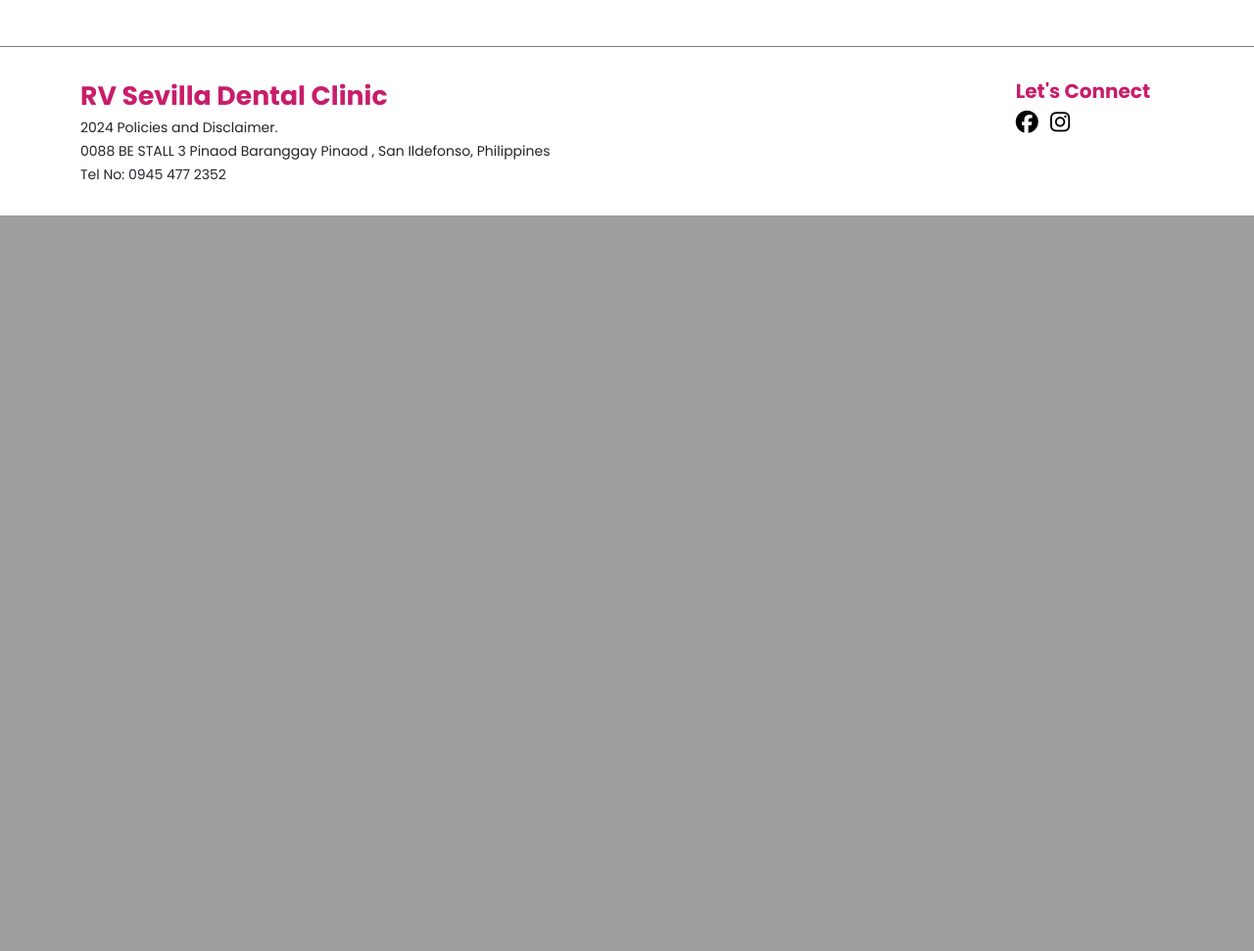
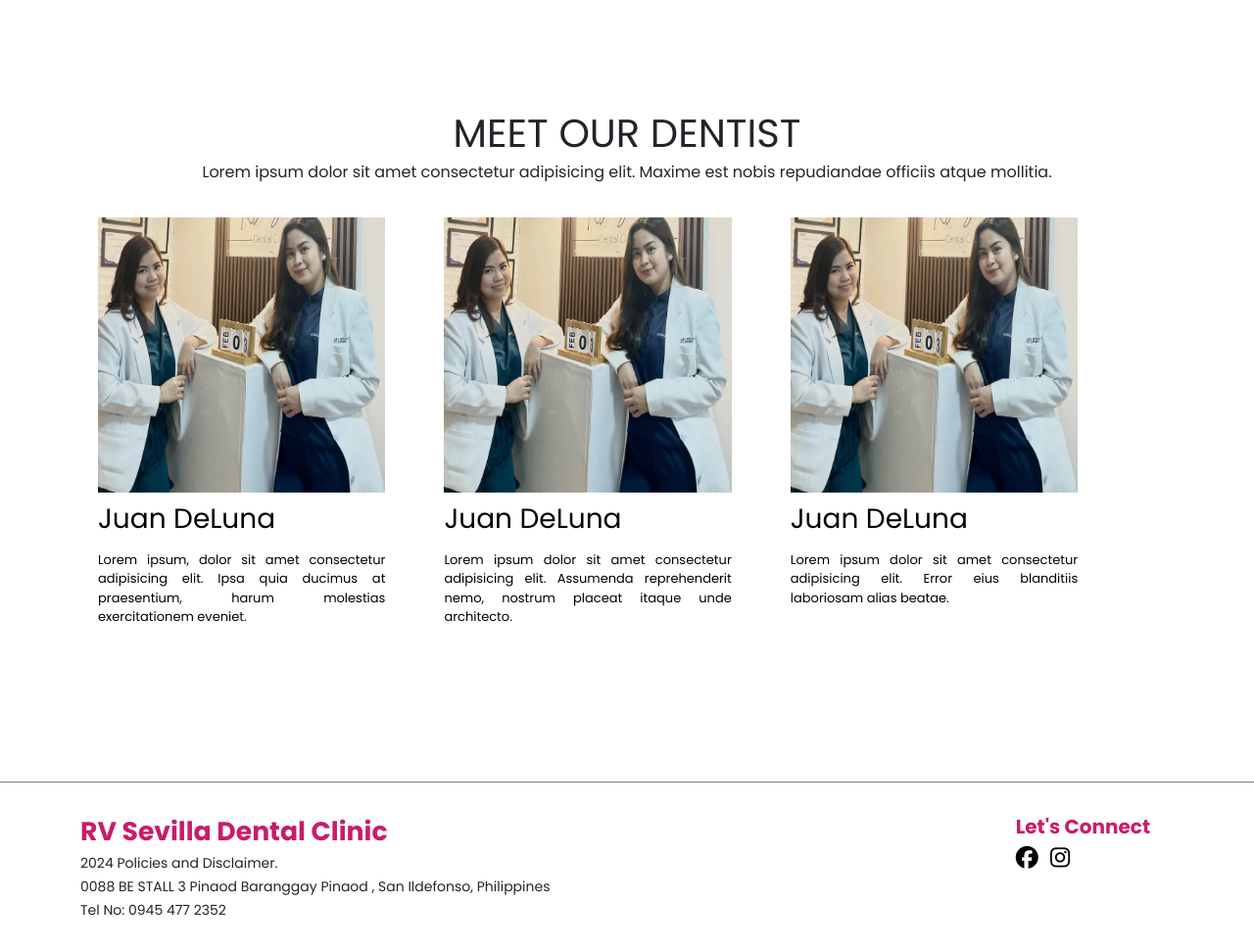
Before and after one commit to arbelace/RV-Dental, a PHP site: page /about.php in a window 1280 px wide. Shown: the part 1602-2573 px from the top of the page at 98% size. Before the commit the page ends 1822 px from the top, so only its background shows below. Run offline with PHP 8.4, Linux system fonts and the light colour scheme; some libraries are stand-ins or nearby versions.

Commit message:
AboutPage

```diff
--- a/Dental/about.php
+++ b/Dental/about.php
@@ -1,81 +1,59 @@
 <?php
     // session_start();
-    $title = "About | Kōhī®";
+    $title = "About | About RV";
     include('functions/userfunction.php');
     include('./includes/header.php');
 ?>
-
-    <section style="background-image: url('img/about.png') !important; background-repeat: no-repeat; background-position: left
-        !important; background-size: cover; background-attachment: fixed;">
+<section style="background-color:white;">
     <div class="container">
     <div class="row min-vh-100 align-items-center">
-                <div class="col-lg-6 col-sm-12 ps-lg-3">
-                    <h1 id="text" style="letter-spacing: 10px; font-size: 50pt; color: #1f8555;" class="pb-lg-0 mb-lg-0"></h1>
-                    <p class="text-white">Lorem ipsum dolor sit amet consectetur adipisicing elit. Unde consequatur voluptatibus quibusdam laudantium saepe quidem tenetur nam ut sequi nesciunt similique, debitis quia necessitatibus magnam eos velit? Fugiat, numquam itaque!</p>
-                    <a href="503.php">
-                     <button type="button" class="btn btn-success mt-lg-2 btn-sm">View More!</button>
-                    </a>
+                <div class="col-lg-12 col-sm-12 text-left">
+                    <h2 style="color:black; letter-spacing: 0px; font-size: 20px;">RV SEVILLA<h2>
+                            <h2 style="color:black; letter-spacing: 0px; font-size: 60px;"> Smile Confidentaly.</h2>
+                            <Volunteer style="color:black;">Lorem ipsum, dolor sit amet consectetur adipisicing elit.<br> Harum, et! Neque nisi odio earum voluptatem similique asperiores magni reiciendis<br> rem esse incidunt corporis vel, ut eveniet soluta veniam suscipit hic!</p>
+                                <button type="button" class="btn btn-dark">Join Now!</button>
                 </div>
         </div>
     </div>
 </section>
 
-    <section style="background-color: #e4e4e4;">
+<section style="background-color: white;">
     <div class="container">
-            <div class="row min-vh-50 align-items-center">
-                <div class="col-lg-7 col-sm-12 ps-lg-3">
-                    <h1 style="letter-spacing: 7px; font-size: 30pt; color: #1f8555;" class="pb-lg-0 mb-lg-0">Our Heritage</h1>
-                    <h5>Our story begins in 1939.</h5>
-                    <p>Lorem ipsum dolor sit amet consectetur adipisicing elit. Quisquam rerum minus asperiores quas eos repudiandae, placeat temporibus alias consequuntur iusto dolor odit accusantium repellendus doloribus sequi. Asperiores possimus illo cupiditate?</p>
-                    <p>Lorem ipsum dolor sit amet consectetur adipisicing elit. Sint deserunt veritatis repudiandae illo quas velit quis quae, et magni amet vero reiciendis debitis aperiam ea neque rem suscipit ab voluptatem?</p>
-                    <p>Lorem, ipsum dolor sit amet consectetur adipisicing elit. Enim cumque ducimus, ipsam quas doloremque quo. Dolores obcaecati architecto sequi totam nam natus rem harum et repellat asperiores? Incidunt, aliquam et?s</p>
-                    <hr style="color: #1f8555;">
-
-                    <figcaption class="blockquote-footer mt-lg-1">
-                      Coffee is a hug in a mug. <i class="fa-solid fa-mug-hot"></i>
-                    </figcaption>
-                    <a href="503.php">
-                        <button type="button" class="btn btn-outline-success btn-sm">Learn more.</button>
-                    </a>
+        <div class="row min-vh-100 align-items-center">
+            <div class="col-lg-6 col-sm-12 ">
+                <img src="img/dummy_img_2.png" style="width: 520px;">
             </div>
-
-                <div class="col-lg-5 text-center col-sm-12">
-                    <img src="img/about-sec2.png" style="height: 100%; width: 35rem;">
+            <div class="col-lg-6 col-sm-12">
+                <h2 style="color: var(--first-color);">RV Sevilla Dental CLinic</h2>
+                <p>Lorem ipsum dolor sit amet consectetur adipisicing elit. Asperiores, iusto magni? Voluptatem iusto necessitatibus vel reprehenderit minus velit cupiditate molestias possimus dolorum! Praesentium quam eligendi dolorem vitae itaque quibusdam odio..iusto magni? Voluptatem iusto necessitatibus vel reprehenderit minus velit cupiditate molestias possimus dolorum! Praesentium quam eligendi dolorem vitae itaque quibusdam odio.</p>
+                <button type="button" class="btn btn-dark">View our Members</button>
             </div>
         </div>
     </div>
 </section>
 
 <section>
-        <div>
-            <div class="row min-vh-50 align-items-center py-lg-5">
-                <div class="col-lg-5 col-sm-12">
-                    <img src="img/about-sec3.png">
+    <div class="container">
+    <div class="row min-vh-100 align-items-center">
+    <div class="col-lg-12 col-sm-12 text-left">
+        <h1 style="text-align: center;" class="text-left mb-1">MEET OUR DENTIST</h1>
+        <p style="text-align: center;" class="text-center mb-1">Lorem ipsum dolor sit amet consectetur adipisicing elit. Maxime est nobis repudiandae officiis atque mollitia.</p>
+        <div class="row">
+            <div class="dentist-col">
+                <img src="img/what.png">
+                <h3 style="color: black;" class="text-start">Juan DeLuna</h3>
+                <p style="color:black;" class="text-left">Lorem ipsum, dolor sit amet consectetur adipisicing elit. Ipsa quia ducimus at praesentium, harum molestias exercitationem eveniet.</p>
             </div>
-                <div class="col-lg-7 col-sm-12">
-                    <h1 style="letter-spacing: 10px; font-size: 30pt; color: #1f8555;">Coffee & Crafts</h1>
-                    <p>It takes many hands to craft the perfect cup of coffee – from the farmers who tend to the red-ripe coffee cherries, to the master roasters who coax the best from every bean, and to the barista who serves it with care. We are committed to the highest standards of quality and service, embracing our heritage while innovating to create new experiences to savor.</p>
-                    <a href="503.php">
-                        <button type="button" class="btn btn-outline-success btn-sm">Learn more</button>
-                    </a>
-
+            <div class="dentist-col">
+                <img src="img/what.png">
+                <h3 style="color: black;" class="text-left">Juan DeLuna</h3>
+                <p style="color: black;" class="text-left">Lorem ipsum dolor sit amet consectetur adipisicing elit. Assumenda reprehenderit nemo, nostrum placeat itaque unde architecto.</p>
             </div>
+            <div class="dentist-col">
+                <img src="img/what.png">
+                <h3 style="color: black;" class="text-left;">Juan DeLuna</h3>
+                <p style="color: black;" class="text-left">Lorem ipsum dolor sit amet consectetur adipisicing elit. Error eius blanditiis laboriosam alias beatae.</p>
             </div>
         </div>
 </section>
-
-    <script>
-      var i=0,text;
-
-      text = "About Kōhī®"
-      function typing() {
-        if(i<text.length){
-          document.getElementById("text").innerHTML += text.charAt(i);
-          i++;
-          setTimeout (typing, 100);
-        }
-      }
-      typing();
-    </script>
-
 <?php include('./includes/footer.php'); ?>
--- /dev/null
+++ b/Dental/admin/lib/css/arbel.css
@@ -0,0 +1,36 @@
+/* @import url("https://fonts.googleapis.com/css?family=Acme|Lobster|Patua+One|Rubik|Sniglet"); */
+@import url('https://fonts.googleapis.com/css2?family=Poppins:wght@100;200;300;400;600;700&display=swap');
+
+@media(max-width: 700px) {
+  .dentist-col img {
+    margin-left: 0px;
+    margin-right: 15px;
+
+  }
+}
+.dentist-col {
+  padding: 30px;
+  flex-basis: 31%;
+  border-radius: 10px;
+  margin-bottom: 5%;
+  text-align: justify;
+
+}
+
+.dentist-col img {
+  width: 100%;
+  height: 75%;
+  border-radius: 0px;
+}
+
+.dentist-col p {
+  padding: 0;
+  font-size: small;
+}
+
+.dentist-col h3 {
+  margin-top: 10px;
+  margin-bottom: 15px;
+  text-align: left;
+
+}
--- a/Dental/includes/header.php
+++ b/Dental/includes/header.php
@@ -10,6 +10,7 @@
         <meta name="viewport" content="width=device-width, initial-scale=1">
         <link rel="stylesheet" href="admin/lib/css/bs.css">
         <link rel="stylesheet" href="admin/lib/css/my_style.css">
+        <link rel="stylesheet" href="admin/lib/css/arbel.css">
         <link rel="stylesheet" href="admin/lib/css/flickity.css">
         <link rel="stylesheet" href="admin/lib/css/alertify.min.css">
         <link rel="stylesheet" href="admin/lib/css/bootstrap.min.css">
--- a/Dental/includes/navbar.php
+++ b/Dental/includes/navbar.php
@@ -5,7 +5,7 @@
     <div class="nav__menu mt-lg-3" id="nav-menu">
       <ul class="nav__list ">
         <li class="nav__item"><a href="index.php" class="nav__link active-link">Home</a></li>
-        <li class="nav__item text-white"><a href="503.php" class="nav__link">About</a></li>
+        <li class="nav__item text-white"><a href="about.php" class="nav__link">About</a></li>
         <li class="nav__item text-white"><a href="503.php" class="nav__link">Contact Us</a></li>
 
         <?php
```
Also changed, not shown: Dental/img/what.png (added), Dental/uploaded/1706906118.png (deleted), Dental/uploaded/1706907406.png (deleted), Dental/uploaded/1707403988.png (deleted), Dental/uploaded/1707404768.png (deleted), Dental/uploaded/1707404783.png (deleted), Dental/uploaded/gago.jpg (renamed from Dental/uploaded/1708204011.jpg). Lines whose indentation alone changed are shown as unchanged.
